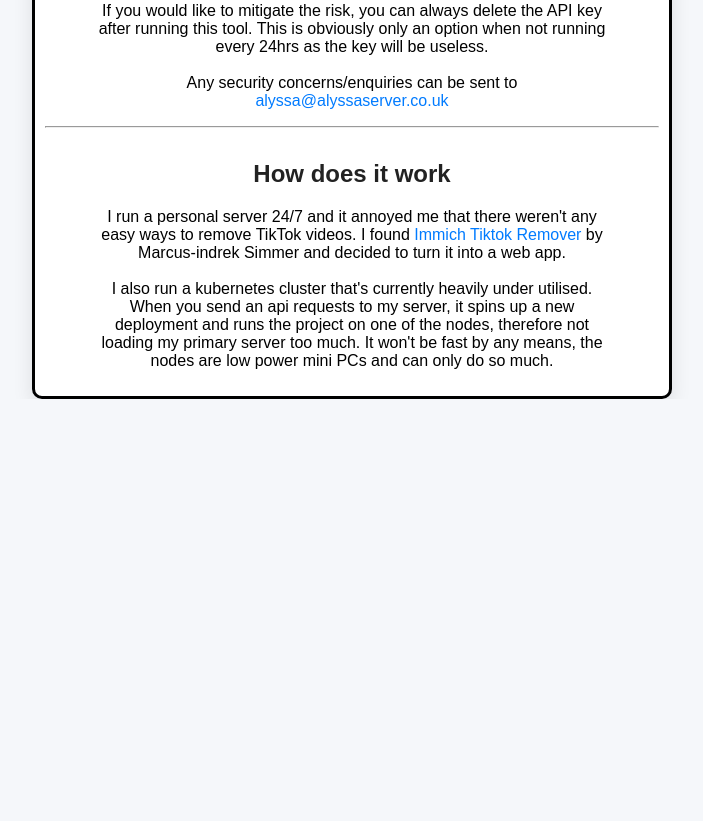
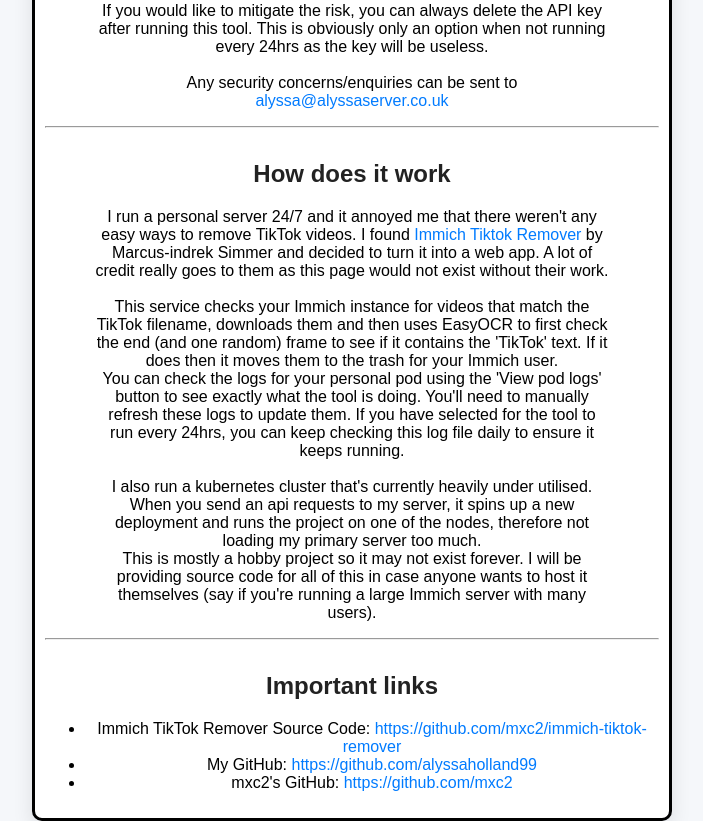
Before and after one commit to alyssaholland99/immich-tiktok-remover-web, a Flask app: page / in a window 1280 px wide. Shown: the part 1827-2648 px from the top of the page, without its empty margins (288-991 px from the left). Before the commit the page ends 2226 px from the top, so only its background shows below. Run offline with Flask 2, Linux system fonts and the light colour scheme.

Commit message:
added more data to page

```diff
--- a/site/templates/index.html
+++ b/site/templates/index.html
@@ -81,9 +81,23 @@
         <h2>How does it work</h2>
             <p>
                 I run a personal server 24/7 and it annoyed me that there weren't any easy ways to remove TikTok videos. I found <a href="https://github.com/mxc2/immich-tiktok-remover">Immich Tiktok Remover</a> by Marcus-indrek Simmer and decided to turn it into a web app.
+                A lot of credit really goes to them as this page would not exist without their work.
                 <br><br>
-                I also run a kubernetes cluster that's currently heavily under utilised. When you send an api requests to my server, it spins up a new deployment and runs the project on one of the nodes, therefore not loading my primary server too much. It won't be fast by any means, the nodes are low power mini PCs and can only do so much.
+                This service checks your Immich instance for videos that match the TikTok filename, downloads them and then uses EasyOCR to first check the end (and one random) frame to see if it contains the 'TikTok' text. If it does then it moves them to the trash for your Immich user.
+                <br>
+                You can check the logs for your personal pod using the 'View pod logs' button to see exactly what the tool is doing. You'll need to manually refresh these logs to update them. If you have selected for the tool to run every 24hrs, you can keep checking this log file daily to ensure it keeps running.
+                <br><br>
+                I also run a kubernetes cluster that's currently heavily under utilised. When you send an api requests to my server, it spins up a new deployment and runs the project on one of the nodes, therefore not loading my primary server too much.
+                <br>
+                This is mostly a hobby project so it may not exist forever. I will be providing source code for all of this in case anyone wants to host it themselves (say if you're running a large Immich server with many users).
             </p>
+        <hr>
+        <h2>Important links</h2>
+            <ul>
+                <li>Immich TikTok Remover Source Code: <a href="https://github.com/mxc2/immich-tiktok-remover">https://github.com/mxc2/immich-tiktok-remover</a></li>
+                <li>My GitHub: <a href="https://github.com/alyssaholland99">https://github.com/alyssaholland99</a></li>
+                <li>mxc2's GitHub: <a href="https://github.com/mxc2">https://github.com/mxc2</a></li>
+            </ul>
     </div>
 </body>
 </html>
```
